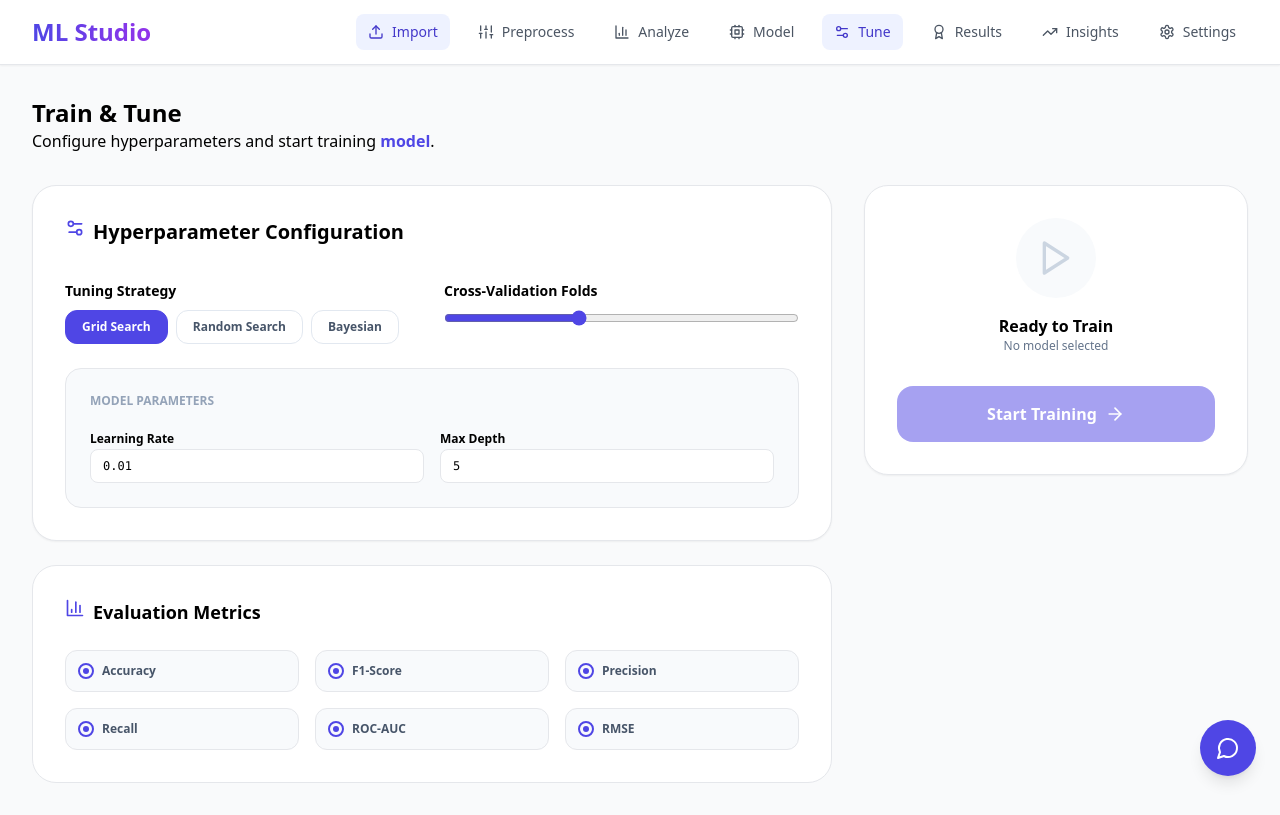
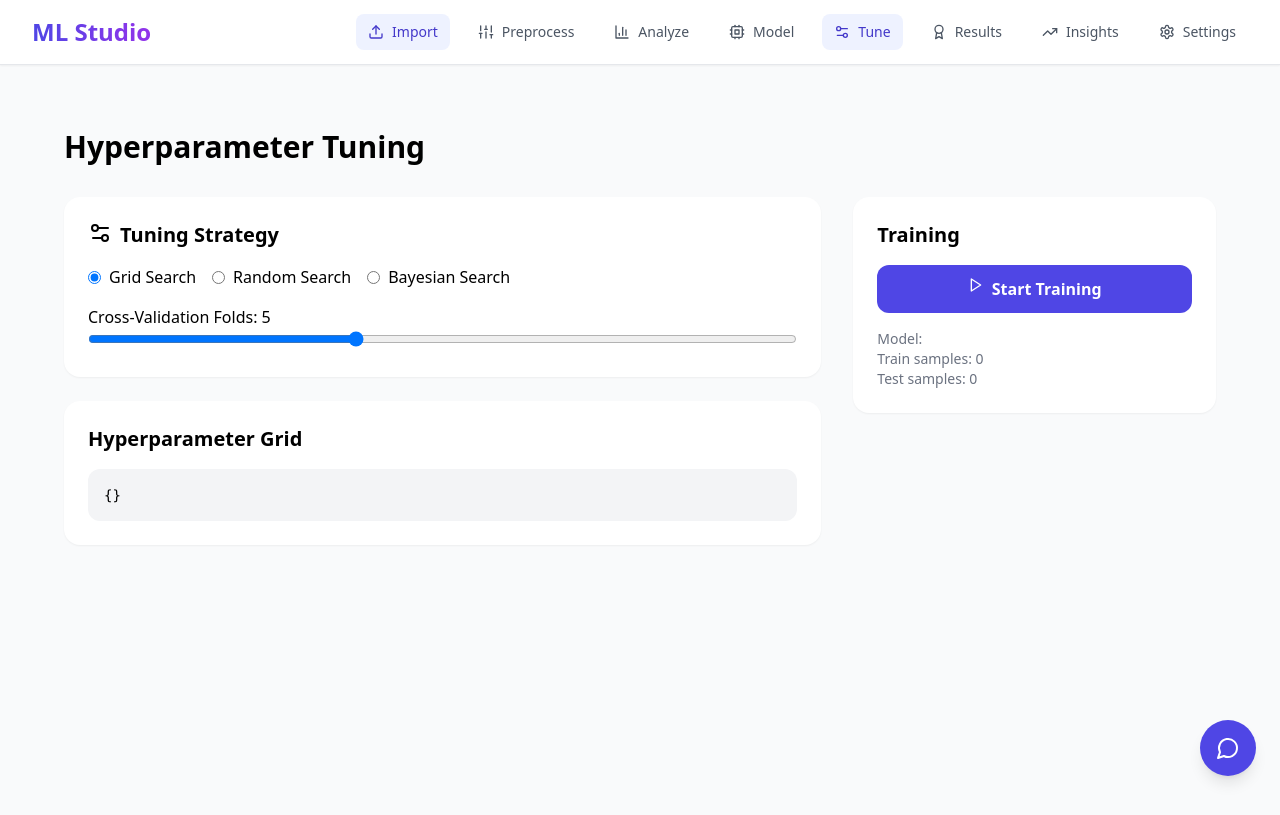
Before and after one commit to Pratham-Gopani/ML_Studios, a React (Vite) app: page /tuning in a window 1280 px wide. Built offline with nearby package versions, Linux system fonts and the light colour scheme.

Commit message:
Refactor hyperparameter tuning logic in Tuning component

```diff
--- a/src/pages/Tuning.tsx
+++ b/src/pages/Tuning.tsx
@@ -1,79 +1,108 @@
 import { useState, useEffect } from 'react';
-import { Settings2, Play, Loader2, BarChart3, ArrowRight } from 'lucide-react';
-import { motion } from 'motion/react';
+import { Settings2, Play, Loader2 } from 'lucide-react';
 import { useWorkflowStore } from '../store/useWorkflowStore';
 import { trainModel } from '../lib/tfTraining';
+import { hyperparamSearch } from '../lib/hyperparamOptimization';
 
 export default function Tuning() {
-  const { trainSet, testSet, processedDataset, preprocessingConfig, modelConfig, datasetType, imageDataset, updateState } = useWorkflowStore();
+  const { trainSet, testSet, preprocessingConfig, modelConfig, updateState } = useWorkflowStore();
   const [isTraining, setIsTraining] = useState(false);
   const [progress, setProgress] = useState(0);
-  const [featureColumns, setFeatureColumns] = useState<string[]>([]);
-  const [targetColumn, setTargetColumn] = useState('');
+  const [tuningStrategy, setTuningStrategy] = useState<'grid' | 'random' | 'bayesian'>('grid');
+  const [cvFolds, setCvFolds] = useState(5);
+  const [hyperparamGrid, setHyperparamGrid] = useState<any>({});
 
   useEffect(() => {
-    if (datasetType === 'tabular' && preprocessingConfig) {
-      setFeatureColumns(preprocessingConfig.selectedFeatures ?? []);
-      setTargetColumn(preprocessingConfig.targetVariable ?? '');
-    } else if (datasetType === 'tabular' && processedDataset?.columns) {
-      const cols = processedDataset.columns;
-      setFeatureColumns(cols.slice(0, -1));
-      setTargetColumn(cols[cols.length - 1]);
+    if (modelConfig) {
+      if (modelConfig.type === 'classification' || modelConfig.type === 'regression') {
+        setHyperparamGrid({
+          nEstimators: [50, 100, 200],
+          maxDepth: [5, 10, 15]
+        });
+      } else {
+        setHyperparamGrid({ numClusters: [3, 5, 7, 10] });
+      }
     }
-  }, [datasetType, preprocessingConfig, processedDataset]);
+  }, [modelConfig]);
 
   const handleTrain = async () => {
     setIsTraining(true);
     setProgress(0);
-    updateState({ error: null });
     const interval = setInterval(() => setProgress(p => Math.min(p + 3, 92)), 200);
     try {
-      let currentTrain = trainSet;
-      let currentTest = testSet;
-      if ((!currentTrain?.length || !currentTest?.length) && processedDataset?.data) {
-        const shuffled = [...processedDataset.data];
-        for (let i=shuffled.length-1; i>0; i--) { const j = Math.floor(Math.random()*(i+1)); [shuffled[i], shuffled[j]] = [shuffled[j], shuffled[i]]; }
-        const idx = Math.floor(shuffled.length * 0.8);
-        currentTrain = shuffled.slice(0, idx);
-        currentTest = shuffled.slice(idx);
-        updateState({ trainSet: currentTrain, testSet: currentTest });
+      if (!trainSet?.length || !testSet?.length) throw new Error('Missing train/test data');
+      if (!preprocessingConfig) throw new Error('No preprocessing config');
+      const { selectedFeatures, targetVariable } = preprocessingConfig;
+      let bestParams = null;
+      if (tuningStrategy !== 'grid') {
+        bestParams = await hyperparamSearch(
+          trainSet, testSet, modelConfig, selectedFeatures, targetVariable,
+          tuningStrategy, cvFolds, hyperparamGrid
+        );
+        updateState({
+          modelConfig: { ...modelConfig, hyperparameters: { ...modelConfig.hyperparameters, ...bestParams } }
+        });
       }
-      if (!modelConfig) throw new Error('No model selected.');
-      const { metrics, model } = await trainModel(
-        currentTrain ?? [], currentTest ?? [], modelConfig,
-        featureColumns, targetColumn,
-        datasetType === 'image' ? imageDataset : null
-      );
+      const finalConfig = bestParams ? { ...modelConfig, hyperparameters: { ...modelConfig.hyperparameters, ...bestParams } } : modelConfig;
+      const result = await trainModel(trainSet, testSet, finalConfig, selectedFeatures, targetVariable);
       clearInterval(interval);
       setProgress(100);
-      updateState({ evaluationResults: metrics, trainedModel: model, currentStep: 'results' });
+      updateState({ evaluationResults: result.metrics, trainedModel: result.model, currentStep: 'results' });
     } catch (err) {
       clearInterval(interval);
       updateState({ error: err instanceof Error ? err.message : 'Training failed' });
+      alert(`Error: ${err instanceof Error ? err.message : 'Training failed'}`);
     } finally {
       setIsTraining(false);
     }
   };
 
   return (
-    <div className="space-y-8">
-      <div><h2 className="text-2xl font-black">Train & Tune</h2><p>Configure hyperparameters and start training <span className="font-semibold text-indigo-600">{modelConfig?.algorithm ?? 'model'}</span>.</p></div>
+    <div className="p-8">
+      <h1 className="text-3xl font-bold mb-8">Hyperparameter Tuning</h1>
       <div className="grid grid-cols-1 lg:grid-cols-3 gap-8">
         <div className="lg:col-span-2 space-y-6">
-          <div className="bg-white p-8 rounded-3xl border shadow-sm"><h3 className="text-xl font-bold mb-8 flex gap-2"><Settings2 className="w-5 h-5 text-indigo-600" />Hyperparameter Configuration</h3>
-            <div className="space-y-6">
-              <div className="grid grid-cols-1 md:grid-cols-2 gap-6"><div className="space-y-2"><label className="text-sm font-bold">Tuning Strategy</label><div className="flex gap-2">{['Grid Search', 'Random Search', 'Bayesian'].map((s,i)=><button key={s} className={`px-4 py-2 rounded-xl text-xs font-bold border ${i===0?'bg-indigo-600 text-white border-indigo-600':'bg-white text-slate-600 border-slate-200'}`}>{s}</button>)}</div></div><div className="space-y-2"><label className="text-sm font-bold">Cross-Validation Folds</label><input type="range" min="2" max="10" defaultValue="5" className="w-full accent-indigo-600" /></div></div>
-              {modelConfig?.type === 'clustering' && (
-                <div className="p-6 bg-indigo-50 rounded-2xl border border-indigo-100"><h4 className="text-xs font-bold text-indigo-800 uppercase mb-4">Clustering Parameters</h4>
-                  {modelConfig.algorithm === 'K-Means' && (<div className="space-y-2"><label className="text-xs font-bold">Number of Clusters (K)</label><input type="number" min="2" max="10" defaultValue={modelConfig.hyperparameters?.numClusters ?? 3} className="w-full px-3 py-2 bg-white border rounded-lg text-sm" onChange={e=>updateState({ modelConfig: { ...modelConfig, hyperparameters: { ...modelConfig.hyperparameters, numClusters: parseInt(e.target.value) } } })} /></div>)}
-                </div>
-              )}
-              <div className="p-6 bg-slate-50 rounded-2xl border"><h4 className="text-xs font-bold text-slate-400 uppercase">Model Parameters</h4><div className="grid grid-cols-2 gap-4 mt-4"><div><label className="text-xs font-bold">Learning Rate</label><input type="text" defaultValue="0.01" className="w-full px-3 py-2 bg-white border rounded-lg text-xs font-mono" /></div><div><label className="text-xs font-bold">Max Depth</label><input type="text" defaultValue="5" className="w-full px-3 py-2 bg-white border rounded-lg text-xs font-mono" /></div></div></div>
+          <div className="bg-white rounded-2xl shadow-sm p-6">
+            <h2 className="text-xl font-bold mb-4 flex gap-2"><Settings2 /> Tuning Strategy</h2>
+            <div className="flex gap-4 mb-4">
+              {(['grid', 'random', 'bayesian'] as const).map(s => (
+                <label key={s} className="flex items-center gap-2">
+                  <input type="radio" name="strategy" value={s} checked={tuningStrategy === s} onChange={() => setTuningStrategy(s)} />
+                  {s.charAt(0).toUpperCase() + s.slice(1)} Search
+                </label>
+              ))}
+            </div>
+            <div>
+              <label>Cross-Validation Folds: {cvFolds}</label>
+              <input type="range" min={2} max={10} value={cvFolds} onChange={e => setCvFolds(parseInt(e.target.value))} className="w-full" />
             </div>
           </div>
-          <div className="bg-white p-8 rounded-3xl border"><h3 className="text-lg font-bold mb-6 flex gap-2"><BarChart3 className="w-5 h-5 text-indigo-600" />Evaluation Metrics</h3><div className="grid grid-cols-2 md:grid-cols-3 gap-4">{['Accuracy', 'F1-Score', 'Precision', 'Recall', 'ROC-AUC', 'RMSE'].map(m=><div key={m} className="flex items-center gap-2 p-3 bg-slate-50 rounded-xl border"><div className="w-4 h-4 rounded-full border-2 border-indigo-600 flex items-center justify-center"><div className="w-1.5 h-1.5 bg-indigo-600 rounded-full" /></div><span className="text-xs font-bold text-slate-600">{m}</span></div>)}</div></div>
+          <div className="bg-white rounded-2xl shadow-sm p-6">
+            <h2 className="text-xl font-bold mb-4">Hyperparameter Grid</h2>
+            <pre className="bg-gray-100 p-4 rounded-xl text-sm">{JSON.stringify(hyperparamGrid, null, 2)}</pre>
+          </div>
         </div>
-        <div className="space-y-6"><div className="bg-white p-8 rounded-3xl border shadow-sm sticky top-8"><div className="text-center mb-8"><div className={`w-20 h-20 mx-auto rounded-full flex items-center justify-center mb-4 ${isTraining ? 'bg-indigo-50' : 'bg-slate-50'}`}>{isTraining ? <Loader2 className="w-10 h-10 text-indigo-600 animate-spin" /> : <Play className="w-10 h-10 text-slate-300" />}</div><h4 className="font-bold">{isTraining ? 'Training…' : 'Ready to Train'}</h4><p className="text-xs text-slate-500">{modelConfig?.algorithm ?? 'No model selected'}</p></div>{isTraining && <div className="mb-8 space-y-2"><div className="flex justify-between text-[10px] font-bold"><span className="text-indigo-600">Progress</span><span>{progress}%</span></div><div className="w-full h-2 bg-slate-100 rounded-full overflow-hidden"><motion.div initial={{width:0}} animate={{width:`${progress}%`}} className="h-full bg-indigo-600" /></div></div>}<button onClick={handleTrain} disabled={isTraining || !modelConfig} className="w-full flex items-center justify-center gap-2 bg-indigo-600 text-white py-4 rounded-2xl font-bold hover:bg-indigo-700 disabled:opacity-50">{isTraining ? 'Training…' : <><span>Start Training</span><ArrowRight className="w-5 h-5" /></>}</button></div></div>
+        <div className="space-y-6">
+          <div className="bg-white rounded-2xl shadow-sm p-6 sticky top-8">
+            <h2 className="text-xl font-bold mb-4">Training</h2>
+            {isTraining ? (
+              <div className="space-y-4">
+                <Loader2 className="w-8 h-8 animate-spin text-indigo-600 mx-auto" />
+                <div className="w-full bg-gray-200 rounded-full h-2"><div className="bg-indigo-600 h-2 rounded-full" style={{ width: `${progress}%` }} /></div>
+                <p className="text-center text-sm">{progress}%</p>
+              </div>
+            ) : (
+              <button onClick={handleTrain} className="w-full flex justify-center gap-2 bg-indigo-600 text-white p-3 rounded-xl font-bold">
+                <Play className="w-4 h-4" /> Start Training
+              </button>
+            )}
+            <div className="mt-4 text-sm text-gray-500">
+              <p>Model: {modelConfig?.algorithm}</p>
+              <p>Train samples: {trainSet?.length || 0}</p>
+              <p>Test samples: {testSet?.length || 0}</p>
+            </div>
+          </div>
+        </div>
       </div>
     </div>
   );
```
